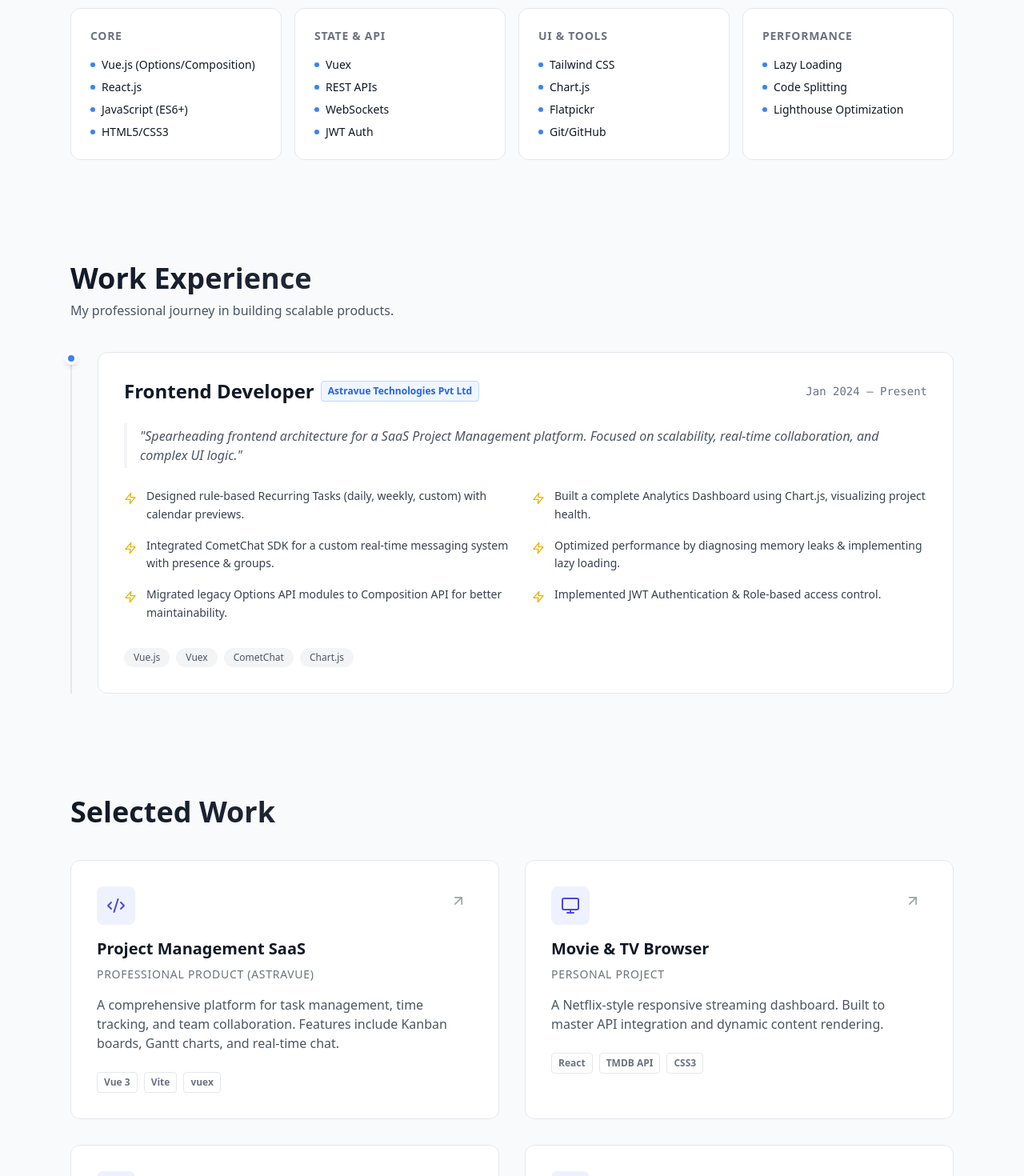
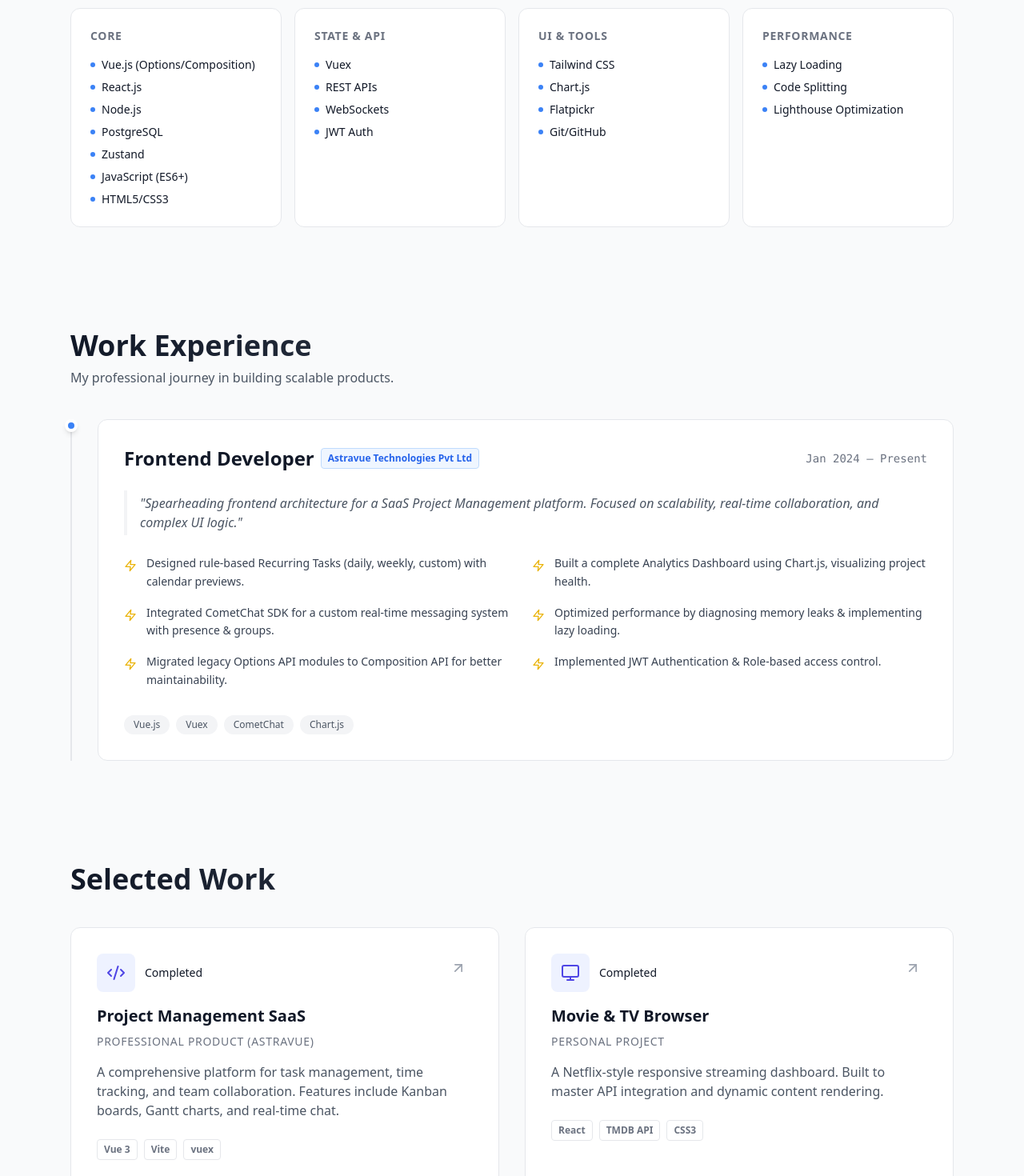
Before and after one commit to Vinoth272002/portfolio, a React (Vite) app: page / in a window 1280 px wide. Shown: the part 1260-2730 px from the top of the page at 80% size. Built offline with nearby package versions, Linux system fonts and the light colour scheme.

Commit message:
feat(projects): add status to projects and include new project FlowBit

```diff
--- a/src/App.jsx
+++ b/src/App.jsx
@@ -252,8 +252,12 @@ export default function App() {
               <SpotlightCard key={project.id} className="group flex flex-col h-full">
                 <div className="p-8 flex-1 flex flex-col">
                   <div className="flex justify-between items-start mb-4">
+                    <div className="flex items-center items-start">
                     <div className="p-3 rounded-lg bg-indigo-50 dark:bg-indigo-900/20 text-indigo-600 dark:text-indigo-400">
                       {project.title.includes("Movie") ? <Monitor size={24} /> : <Code2 size={24} />}
+
+                    </div>
+                      <div className="pl-3 text-sm dark:text-gray-400">{project.status}</div>
                     </div>
                     <a href={project.link} target="_blank" rel="noreferrer" className="p-2 rounded-full hover:bg-gray-100 dark:hover:bg-slate-800 transition-colors">
                       <ArrowUpRight size={20} className="text-gray-400 hover:text-blue-500 transition-colors" />
--- a/src/data/content.js
+++ b/src/data/content.js
@@ -34,6 +34,7 @@ export const PROJECTS = [
   {
     id: 1,
     title: "Project Management SaaS",
+    status: "Completed",
     role: "Professional Product (Astravue)",
     description: "A comprehensive platform for task management, time tracking, and team collaboration. Features include Kanban boards, Gantt charts, and real-time chat.",
     link: "https://app.astravue.com",
@@ -42,6 +43,7 @@ export const PROJECTS = [
   {
     id: 2,
     title: "Movie & TV Browser",
+    status: "Completed",
     role: "Personal Project",
     description: "A Netflix-style responsive streaming dashboard. Built to master API integration and dynamic content rendering.",
     link: "https://vinoth272002.github.io/reactflix",
@@ -50,6 +52,7 @@ export const PROJECTS = [
   {
     id: 3,
     title: "Hotilier Home",
+    status: "Completed",
     role: "Personal Project",
     description: "A luxurious hotel landing page featuring room exploration, service showcases, and staff profiles. Designed with a focus on elegance and user experience.",
     link: "https://vinoth272002.github.io/Hotilier_Home/",
@@ -58,15 +61,25 @@ export const PROJECTS = [
   {
     id: 4,
     title: "Homyz Estate",
+    status: "Completed",
     role: "Personal Project",
     description: "A real estate application built with React, featuring property listings and a responsive UI.",
     link: "https://vinoth272002.github.io/react-homyz/",
     tech: ["React", "JavaScript", "CSS"]
+  },
+  {
+    id: 5,
+    title: "FlowBit",
+    status: "process",
+    role: "Personal Project",
+    description: "A personal finance application that helps users track income and expenses to gain clear visibility into their financial health.",
+    link: "https://github.com/Vinoth272002/expense-tracker-client",
+    tech: ["Node", "PostgreSQL", "React", "Zustand", "Tailwind"]
   }
 ];
 
 export const SKILLS = [
-  { category: "Core", items: ["Vue.js (Options/Composition)", "React.js", "JavaScript (ES6+)", "HTML5/CSS3"] },
+  { category: "Core", items: ["Vue.js (Options/Composition)", "React.js", "Node.js", "PostgreSQL", "Zustand", "JavaScript (ES6+)", "HTML5/CSS3"] },
   { category: "State & API", items: ["Vuex", "REST APIs", "WebSockets", "JWT Auth"] },
   { category: "UI & Tools", items: ["Tailwind CSS", "Chart.js", "Flatpickr", "Git/GitHub"] },
   { category: "Performance", items: ["Lazy Loading", "Code Splitting", "Lighthouse Optimization"] }
```
